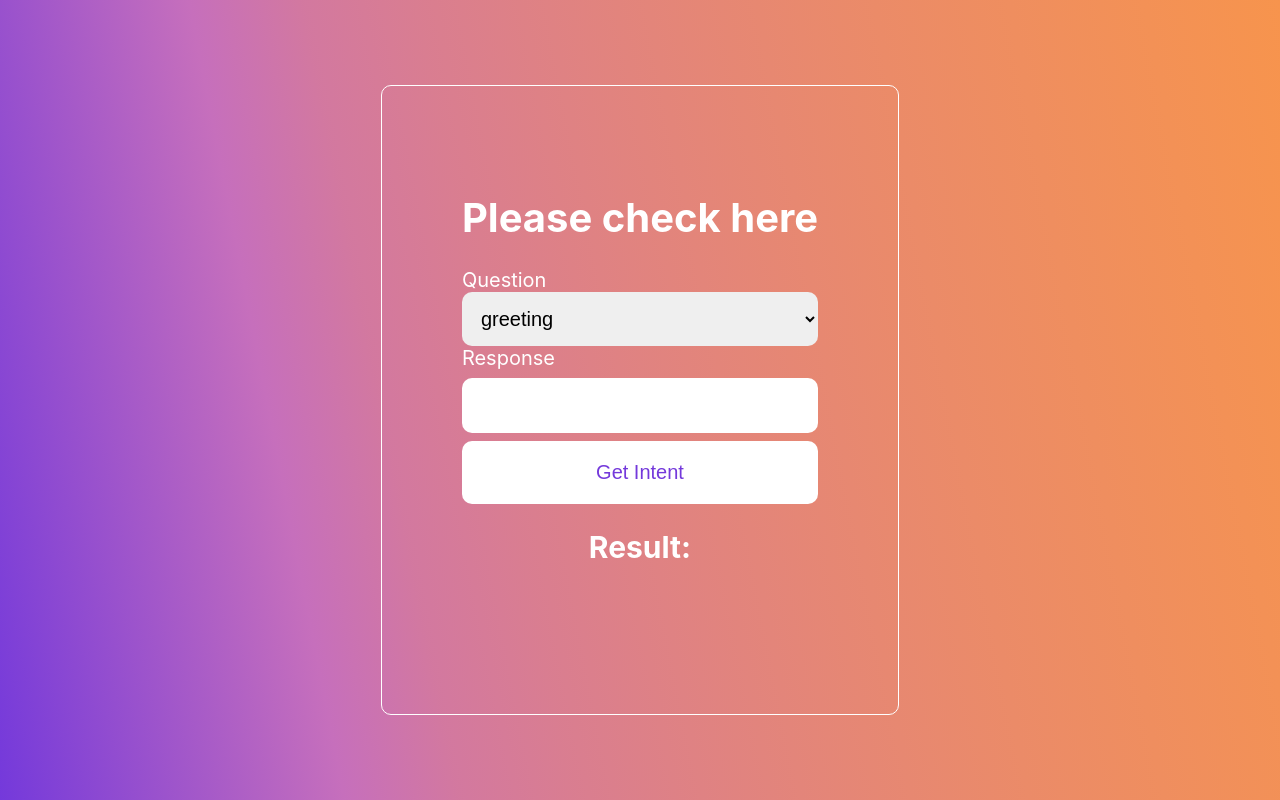
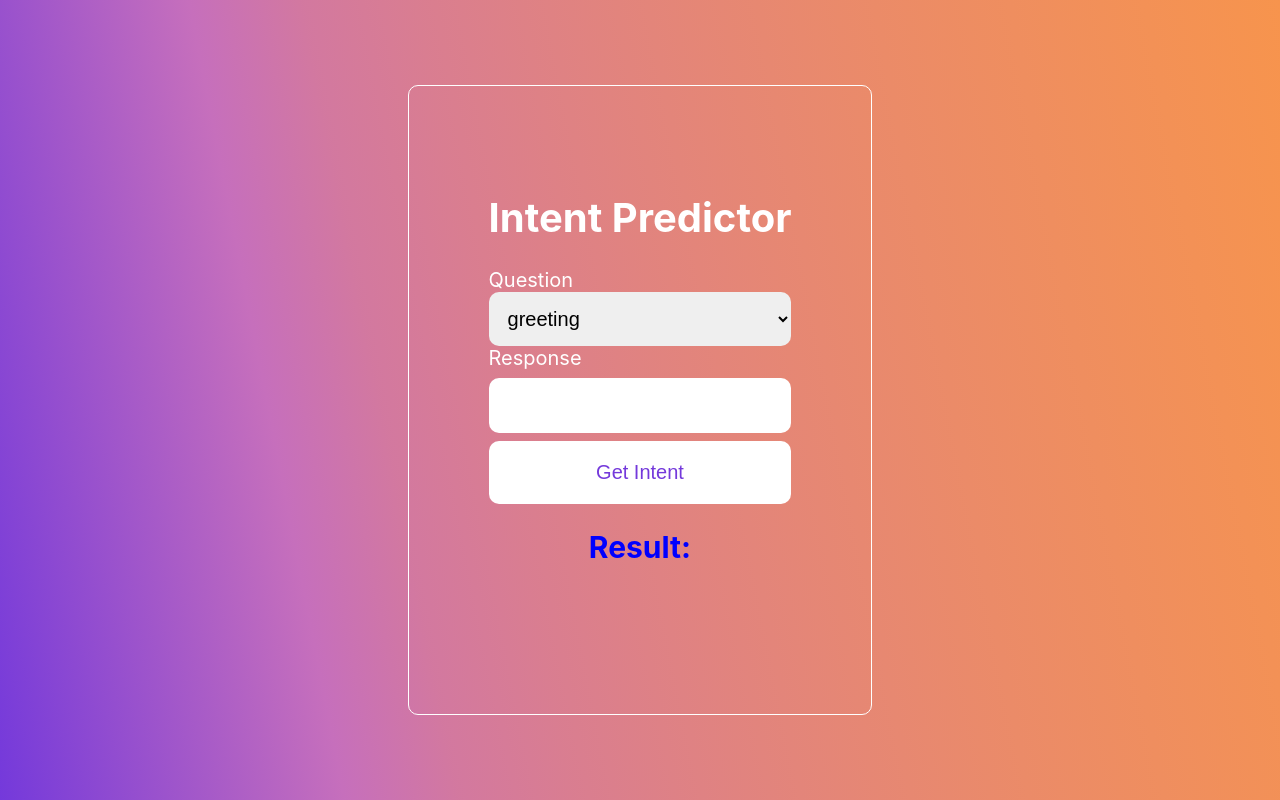
Before and after one commit to TopDev1028/chatbot-api-text-classification, a Flask app: page / in a window 1280 px wide. Run offline with Flask 3, Linux system fonts and the light colour scheme.

Commit message:
gpt gui repair

```diff
--- a/app.py
+++ b/app.py
@@ -9,12 +9,10 @@
 from nltk.sentiment import SentimentIntensityAnalyzer
 
 nltk.download("vader_lexicon")
-nltk.data.path.append("/home/TOPTOP/nltk_data")
-
 
 import openai
 
-apikey = "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"
+apikey = "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"
 openai.api_key = apikey
 
 json_intents = {
@@ -301,11 +299,11 @@
 
 def assign_intent_with_sentiment(question, response):
     # Getting Question and Request
-
+    lower = response.lower()
     # Intent Pattern Monitoring
-    if "no problem" in response:
+    if "no problem" in lower:
         return "yes"
-    intent = find_intent(response)
+    intent = find_intent(lower)
     if intent != "not exist":
         return intent
 
@@ -315,25 +313,25 @@
         return "dnc"
 
     # Sentiment Analysis
-    sentiment_score = analyze_sentiment(response)
-    if "no problem" in response.lower():
+    sentiment_score = analyze_sentiment(lower)
+    if "no problem" in lower:
         return "yes"
-    if "not" in response.lower():
+    if "not" in lower:
         return "no"
     elif sentiment_score >= 0.2:
         return "yes"
-    elif "why" in response.lower():
+    elif "why" in lower:
         return "why"
-    elif "who" in response.lower():
+    elif "who" in lower:
         return "who"
-    elif "later" in response.lower():
+    elif "later" in lower:
         return "later"
-    elif "bye" in response.lower():
+    elif "bye" in lower:
         return "no"
-    elif "no" in response.lower():
+    elif "no" in lower:
         return "no"
     else:
-        intent = get_intent(question, response)
+        intent = get_intent(question, lower)
         intent = intent.replace("'", '"')
         data = json.loads(intent)
         intent_value = data["intent"]
@@ -365,4 +363,4 @@
 
 
 if __name__ == "__main__":
-    app.run(host="0.0.0.0", port=2000, debug=True)
+    app.run(host="0.0.0.0", port=5000, debug=True)
--- a/static/styles.css
+++ b/static/styles.css
@@ -79,3 +79,7 @@
   .option {
     padding: 10px;
   }
+
+  .result {
+    color:blue
+  }
--- a/templates/index.html
+++ b/templates/index.html
@@ -12,7 +12,7 @@
   <body>
     <div class="App">
       <div class="auth-form-container">
-        <h1>Please check here</h1>
+        <h1>Intent Predictor</h1>
         <form id="intent-form" class="login-form">
           <label for="question">Question</label>
           <select id="question" class="question">
@@ -22,7 +22,7 @@
           <label for="response">Response</label>
           <input name="response" id="response" />
           <button type="button" id="submit-btn">Get Intent</button>
-          <div id="result-container">
+          <div id="result-container" class="result">
             <h2>Result:</h2>
             <p><br /></p>
           </div>
```
